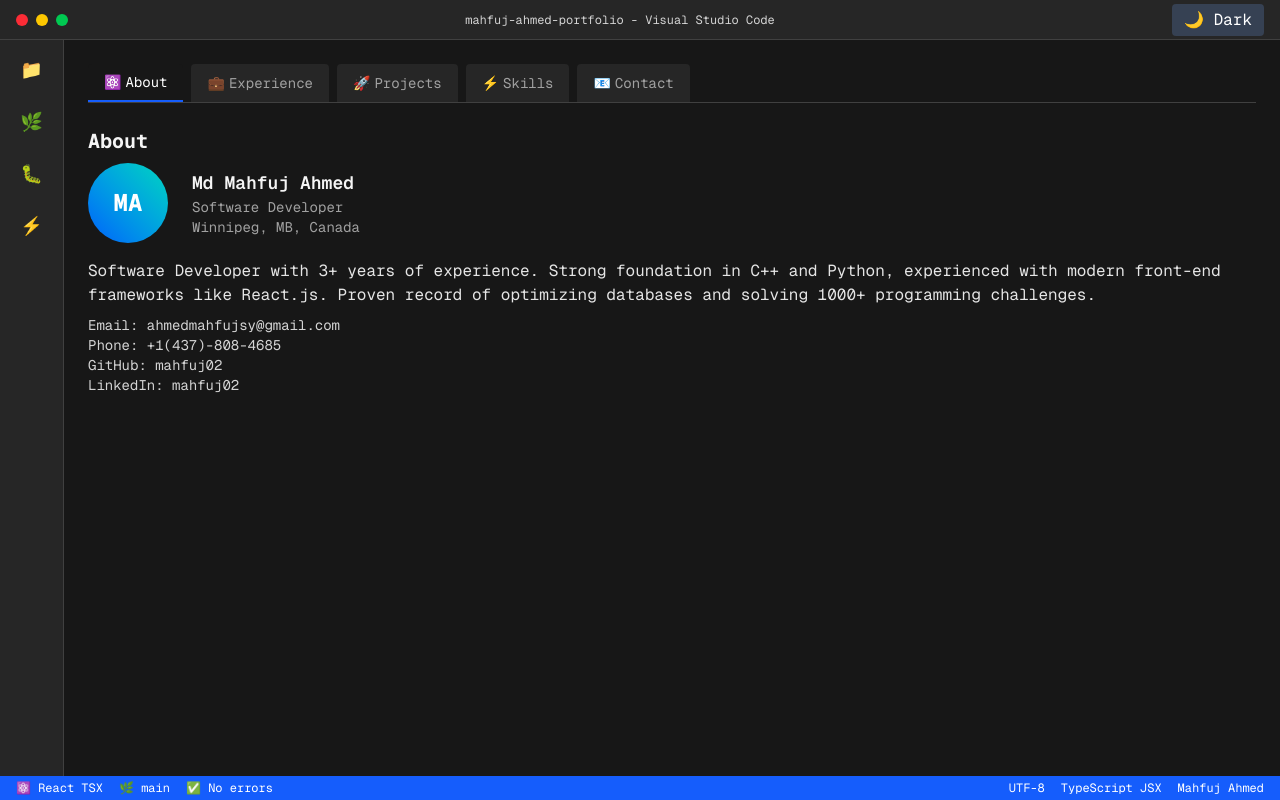
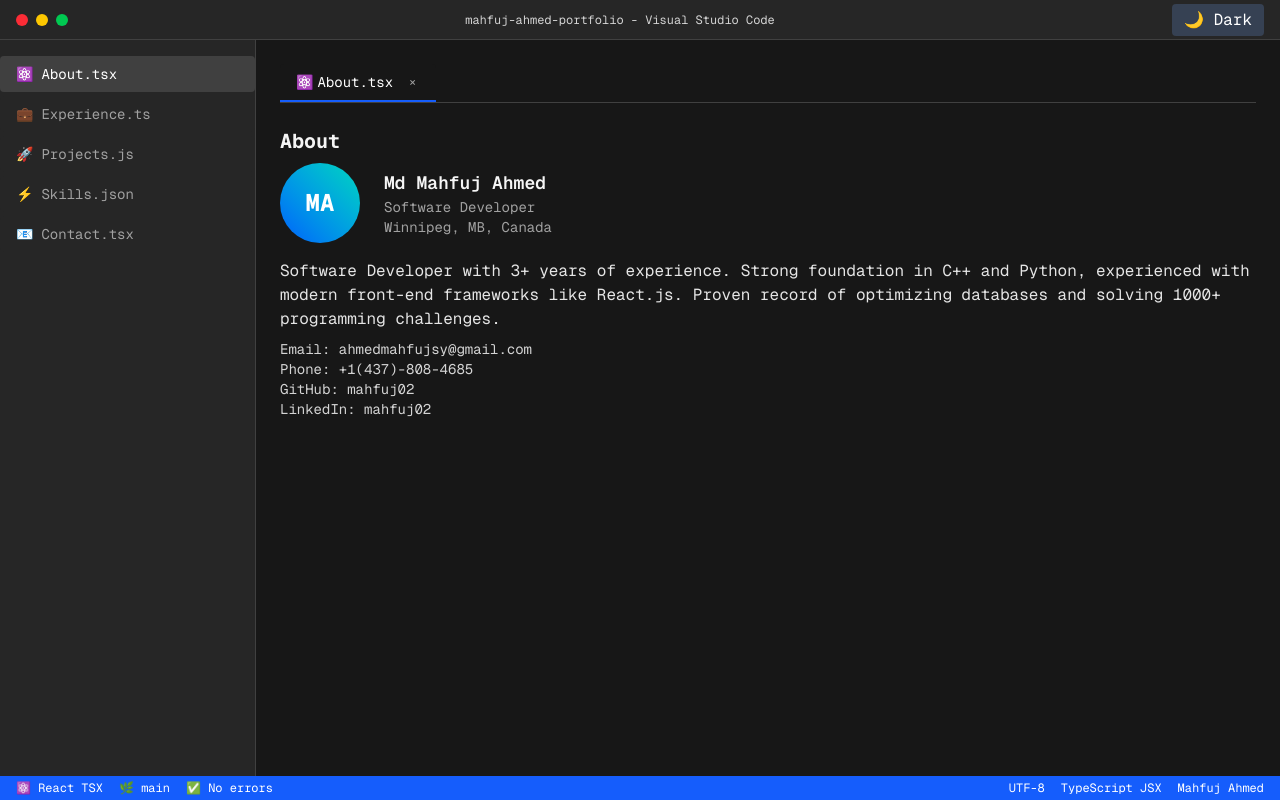
Before and after one commit to mahfuj02/vs-code-portfolio, a Next.js app: page / in a window 1280 px wide. Built offline with nearby package versions, Linux system fonts and the light colour scheme.

Commit message:
feat: VSCode-like file explorer with open/close tab logic and sidebar injection

```diff
--- a/src/app/page.tsx
+++ b/src/app/page.tsx
@@ -7,22 +7,67 @@ import Experience from "../components/Experience";
 import Projects from "../components/Projects";
 import Skills from "../components/Skills";
 import Contact from "../components/Contact";
-import SectionTabs from "../components/SectionTabs";
+import FileExplorer from "../components/FileExplorer";
 import { useState } from "react";
 
 
+const tabComponents: Record<string, React.ReactNode> = {
+  about: <About />,
+  experience: <Experience />,
+  projects: <Projects />,
+  skills: <Skills />,
+  contact: <Contact />,
+};
+
+const tabMeta = [
+  { id: "about", label: "About.tsx", icon: "⚛️" },
+  { id: "experience", label: "Experience.ts", icon: "💼" },
+  { id: "projects", label: "Projects.js", icon: "🚀" },
+  { id: "skills", label: "Skills.json", icon: "⚡" },
+  { id: "contact", label: "Contact.tsx", icon: "📧" },
+];
+
 export default function Home() {
-  const [active, setActive] = useState("about");
+  const [openTabs, setOpenTabs] = useState<string[]>(["about"]);
+  const [activeTab, setActiveTab] = useState<string>("about");
+
+  const closeTab = (id: string) => {
+    setOpenTabs(tabs => tabs.filter(tab => tab !== id));
+    if (activeTab === id && openTabs.length > 1) {
+      const lastTab = openTabs.filter(tab => tab !== id).slice(-1)[0];
+      setActiveTab(lastTab);
+    }
+  };
 
   return (
-    <VSCodeLayout>
-      <SectionTabs active={active} setActive={setActive} />
+    <VSCodeLayout
+      sidebar={<FileExplorer openTabs={openTabs} setOpenTabs={setOpenTabs} activeTab={activeTab} setActiveTab={setActiveTab} />}
+    >
+      {/* Tab Bar */}
+      <div className="flex gap-1 border-b border-neutral-700 mb-6">
+        {openTabs.map(tabId => {
+          const meta = tabMeta.find(t => t.id === tabId);
+          return (
+            <div
+              key={tabId}
+              className={`flex items-center gap-1 px-4 py-2 rounded-t text-sm font-mono transition-colors cursor-pointer relative
+                ${activeTab === tabId ? "bg-neutral-900 border-b-2 border-blue-600 text-white" : "bg-neutral-800 text-neutral-400 hover:bg-neutral-700"}`}
+              onClick={() => setActiveTab(tabId)}
+            >
+              <span>{meta?.icon}</span>
+              <span>{meta?.label}</span>
+              <button
+                className="ml-2 text-xs opacity-60 hover:opacity-100 px-1"
+                onClick={e => { e.stopPropagation(); closeTab(tabId); }}
+                aria-label="Close tab"
+              >×</button>
+            </div>
+          );
+        })}
+      </div>
+      {/* Editor Content */}
       <div className="flex flex-col gap-8">
-        {active === "about" && <About />}
-        {active === "experience" && <Experience />}
-        {active === "projects" && <Projects />}
-        {active === "skills" && <Skills />}
-        {active === "contact" && <Contact />}
+        {tabComponents[activeTab]}
       </div>
     </VSCodeLayout>
   );
--- /dev/null
+++ b/src/components/FileExplorer.tsx
@@ -0,0 +1,59 @@
+"use client";
+import React, { useState } from "react";
+
+const files = [
+  { id: "about", label: "About.tsx", icon: "⚛️" },
+  { id: "experience", label: "Experience.ts", icon: "💼" },
+  { id: "projects", label: "Projects.js", icon: "🚀" },
+  { id: "skills", label: "Skills.json", icon: "⚡" },
+  { id: "contact", label: "Contact.tsx", icon: "📧" },
+];
+
+interface FileExplorerProps {
+  openTabs: string[];
+  setOpenTabs: (tabs: string[]) => void;
+  activeTab: string;
+  setActiveTab: (tab: string) => void;
+}
+
+const FileExplorer: React.FC<FileExplorerProps> = ({ openTabs, setOpenTabs, activeTab, setActiveTab }) => {
+  const [expanded, setExpanded] = useState<string[]>([files[0].id]);
+
+  const handleClick = (id: string) => {
+    if (!expanded.includes(id)) {
+      setExpanded([...expanded, id]);
+    }
+    if (!openTabs.includes(id)) {
+      setOpenTabs([...openTabs, id]);
+    }
+    setActiveTab(id);
+  };
+
+  const handleDoubleClick = (id: string) => {
+    setExpanded(expanded.filter(e => e !== id));
+    setOpenTabs(openTabs.filter(tab => tab !== id));
+    if (activeTab === id && openTabs.length > 1) {
+      const lastTab = openTabs.filter(tab => tab !== id).slice(-1)[0];
+      setActiveTab(lastTab);
+    }
+  };
+
+  return (
+    <div className="file-explorer flex flex-col gap-1">
+      {files.map(file => (
+        <div
+          key={file.id}
+          className={`file-item flex items-center gap-2 px-4 py-2 rounded cursor-pointer transition-colors text-sm font-mono
+            ${activeTab === file.id ? "bg-neutral-700 text-white" : "bg-neutral-800 text-neutral-400 hover:bg-neutral-700"}`}
+          onClick={() => handleClick(file.id)}
+          onDoubleClick={() => handleDoubleClick(file.id)}
+        >
+          <span>{file.icon}</span>
+          <span>{file.label}</span>
+        </div>
+      ))}
+    </div>
+  );
+};
+
+export default FileExplorer;
--- a/src/components/VSCodeLayout.tsx
+++ b/src/components/VSCodeLayout.tsx
@@ -4,9 +4,10 @@ import ThemeSwitcher from "./ThemeSwitcher";
 
 interface VSCodeLayoutProps {
   children: ReactNode;
+  sidebar?: ReactNode;
 }
 
-const VSCodeLayout: React.FC<VSCodeLayoutProps> = ({ children }) => {
+const VSCodeLayout: React.FC<VSCodeLayoutProps> = ({ children, sidebar }) => {
   return (
     <div className="min-h-screen flex flex-col bg-neutral-900 text-neutral-100 font-mono">
       {/* Title Bar */}
@@ -22,11 +23,8 @@ const VSCodeLayout: React.FC<VSCodeLayoutProps> = ({ children }) => {
       {/* Main Content */}
       <div className="flex flex-1 overflow-hidden">
         {/* Sidebar */}
-        <aside className="w-16 bg-neutral-800 border-r border-neutral-700 flex flex-col items-center py-4 gap-6">
-          <span title="Explorer" className="text-lg">📁</span>
-          <span title="Source Control" className="text-lg">🌿</span>
-          <span title="Debug" className="text-lg">🐛</span>
-          <span title="Extensions" className="text-lg">⚡</span>
+        <aside className="w-64 bg-neutral-800 border-r border-neutral-700 flex flex-col py-4 gap-6">
+          {sidebar}
         </aside>
         {/* Editor Area */}
         <main className="flex-1 p-6 overflow-y-auto">{children}</main>
```
